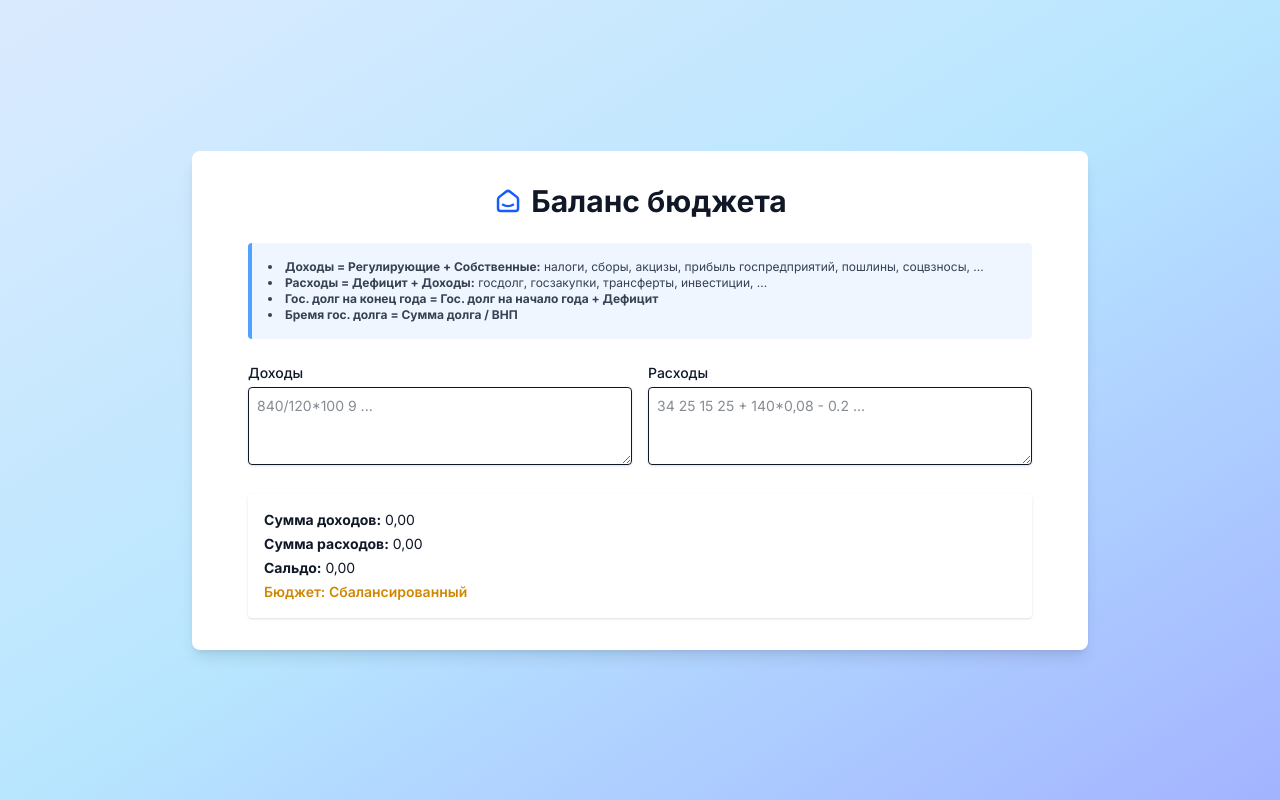
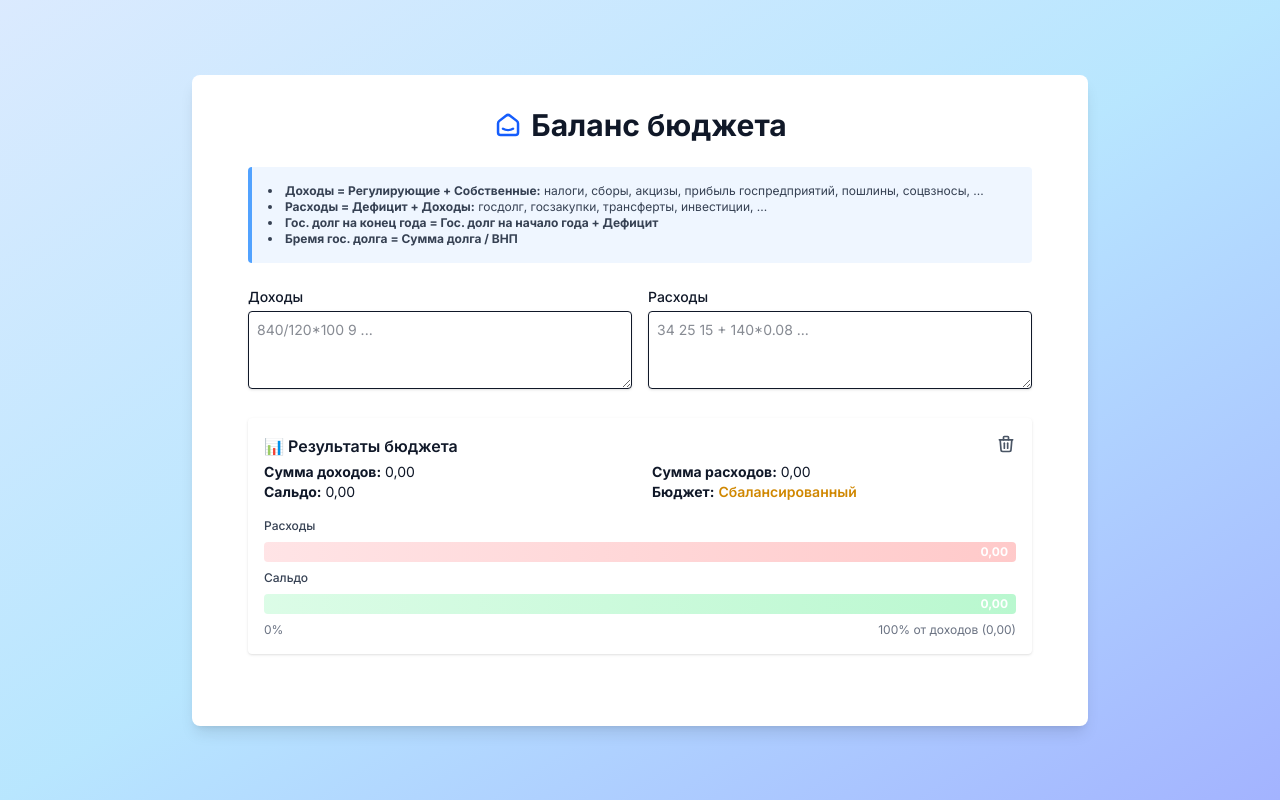
Before and after one commit to CCCollins/qualkify, a Next.js app: page /finance-and-credit/budget in a window 1280 px wide. Built offline with nearby package versions, Linux system fonts and the light colour scheme.

Commit message:
added scales

```diff
--- a/app/finance-and-credit/budget/page.tsx
+++ b/app/finance-and-credit/budget/page.tsx
@@ -2,7 +2,7 @@
 
 import { useState } from 'react';
 import Link from 'next/link';
-import { TbSmartHome } from 'react-icons/tb';
+import { TbSmartHome, TbTrash } from 'react-icons/tb';
 
 export default function BudgetQuickPage() {
   const [incomeRaw, setIncomeRaw] = useState('');
@@ -14,9 +14,7 @@ export default function BudgetQuickPage() {
       .split(/\s+/)
       .map(expr => {
         try {
-          // Разрешаем простые арифметические выражения
           const normalized = expr.replace(',', '.');
-          // Безопасный eval для 0-9 и операторов
           if (/^[\d.+\-*/\s()]+$/.test(normalized)) {
             return Function(`"use strict"; return (${normalized})`)();
           }
@@ -38,8 +36,19 @@ export default function BudgetQuickPage() {
   const status =
     balance > 0 ? 'Профицитный' : balance < 0 ? 'Дефицитный' : 'Сбалансированный';
 
+  const percent = (val: number) =>
+    incomeSum > 0 ? Math.min(Math.abs(val / incomeSum) * 100, 100) : 0;
+
+  const safe = (n: number) =>
+    isNaN(n) || !isFinite(n) ? '0,00' : n.toFixed(2).replace('.', ',');
+
+  const resetFields = () => {
+    setIncomeRaw('');
+    setExpensesRaw('');
+  };
+
   return (
-    <main className="max-w-4xl mx-auto px-4 space-y-6">
+    <main className="max-w-4xl mx-auto px-4 space-y-6 pb-10">
       <div className="flex justify-center items-center mb-6">
         <Link href="/" className="text-blue-600 hover:text-blue-800 transition" title="Домашняя страница">
           <TbSmartHome className="text-3xl mr-2" />
@@ -66,7 +75,7 @@ export default function BudgetQuickPage() {
             value={incomeRaw}
             onChange={e => setIncomeRaw(e.target.value)}
             placeholder="840/120*100 9 ..."
-            className="w-full mt-1 p-2 border rounded shadow-sm"
+            className="w-full mt-1 p-2 border rounded shadow-sm focus:ring focus:ring-blue-200 transition"
           />
         </label>
 
@@ -76,19 +85,68 @@ export default function BudgetQuickPage() {
             rows={3}
             value={expensesRaw}
             onChange={e => setExpensesRaw(e.target.value)}
-            placeholder="34 25 15 25 + 140*0,08 - 0.2 ..."
-            className="w-full mt-1 p-2 border rounded shadow-sm"
+            placeholder="34 25 15 + 140*0.08 ..."
+            className="w-full mt-1 p-2 border rounded shadow-sm focus:ring focus:ring-blue-200 transition"
           />
         </label>
       </div>
 
-      <div className="bg-white p-4 rounded shadow text-sm space-y-1">
-        <p><strong>Сумма доходов:</strong> {incomeSum.toFixed(2).replace('.', ',')}</p>
-        <p><strong>Сумма расходов:</strong> {expenseSum.toFixed(2).replace('.', ',')}</p>
-        <p><strong>Сальдо:</strong> {balance.toFixed(2).replace('.', ',')}</p>
-        <p className={`mt-1 font-semibold ${balance > 0 ? 'text-green-600' : balance < 0 ? 'text-red-600' : 'text-yellow-600'}`}>
-          Бюджет: {status}
-        </p>
+      <div className="relative bg-white p-4 rounded shadow text-sm space-y-3 mt-4">
+        <h4 className="font-semibold text-base mb-1 pr-8">📊 Результаты бюджета</h4>
+
+        <button
+          onClick={resetFields}
+          className="absolute top-4 right-4 text-gray-600 hover:text-black"
+          title="Очистить все поля"
+        >
+          <TbTrash className="text-xl" />
+        </button>
+
+        <div className="grid grid-cols-1 sm:grid-cols-2 gap-x-6">
+          <div><strong>Сумма доходов:</strong> {safe(incomeSum)}</div>
+          <div><strong>Сумма расходов:</strong> {safe(expenseSum)}</div>
+          <div><strong>Сальдо:</strong> {safe(balance)}</div>
+          <div>
+            <strong>Бюджет:</strong>{' '}
+            <span className={`font-semibold ${balance > 0 ? 'text-green-600' : balance < 0 ? 'text-red-600' : 'text-yellow-600'}`}>
+              {status}
+            </span>
+          </div>
+        </div>
+
+        <div className="space-y-2 mt-4">
+          {/* Доходы */}
+          <div className="text-xs font-medium text-gray-700">Расходы</div>
+          <div className="relative h-5 rounded bg-gradient-to-r from-rose-100 to-red-200 overflow-hidden">
+            <div
+              className="absolute top-0 bottom-0 left-0 bg-red-500 transition-all duration-300"
+              style={{ width: `${percent(expenseSum)}%` }}
+              title="Доля расходов"
+            />
+            <div className="absolute inset-0 flex items-center justify-end px-2 text-xs text-white font-bold">
+              {safe(expenseSum)}
+            </div>
+          </div>
+
+          {/* Сальдо */}
+          <div className="text-xs font-medium text-gray-700">Сальдо</div>
+          <div className="relative h-5 rounded bg-gradient-to-r from-green-100 to-green-200 overflow-hidden">
+            <div
+              className={`absolute top-0 bottom-0 left-0 ${balance < 0 ? 'bg-orange-500' : 'bg-green-600'} transition-all duration-300`}
+              style={{ width: `${percent(balance)}%` }}
+              title="Сальдо"
+            />
+            <div className="absolute inset-0 flex items-center justify-end px-2 text-xs text-white font-bold">
+              {safe(balance)}
+            </div>
+          </div>
+
+          {/* Легенда */}
+          <div className="flex justify-between text-xs text-gray-500 mt-1">
+            <span>0%</span>
+            <span>100% от доходов ({safe(incomeSum)})</span>
+          </div>
+        </div>
       </div>
     </main>
   );
--- a/app/finance-and-credit/taxes/page.tsx
+++ b/app/finance-and-credit/taxes/page.tsx
@@ -212,6 +212,36 @@ export default function TaxesPage() {
             </div>
             <div>
               <strong>Учтено месяцев:</strong> {months}
+            </div>
+          </div>
+
+          {/* Шкала распределения итоговой суммы */}
+          <div className="mt-4 space-y-2">
+            <div className="text-xs font-medium text-gray-700">Состав итоговой суммы</div>
+
+            <div className="relative h-5 rounded bg-gray-100 overflow-hidden flex">
+              {/* База */}
+              <div
+                className="h-full bg-blue-500"
+                style={{
+                  width: `${(parseFloat(base) / res.total) * 100}%`,
+                }}
+                title="Налоговая база"
+              />
+
+              {/* Налог */}
+              <div
+                className="h-full bg-red-500"
+                style={{
+                  width: `${(res.tax / res.total) * 100}%`,
+                }}
+                title="Налог"
+              />
+            </div>
+
+            <div className="flex justify-between text-xs text-gray-500 mt-1">
+              <span>0%</span>
+              <span>100% ({safe(res.total)})</span>
             </div>
           </div>
 
```
Also changed, not shown: 1 other file (tests, documents, lock files or other folders).
